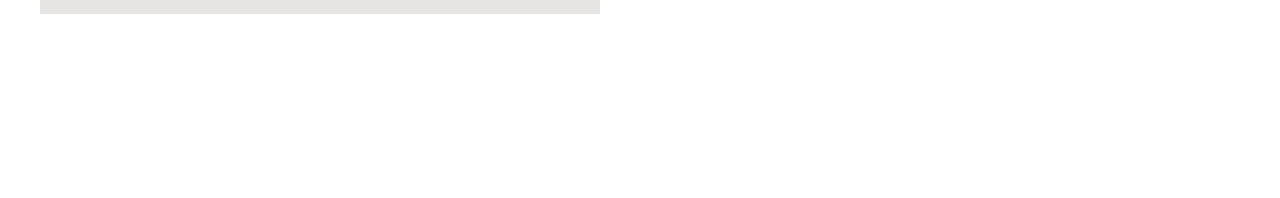
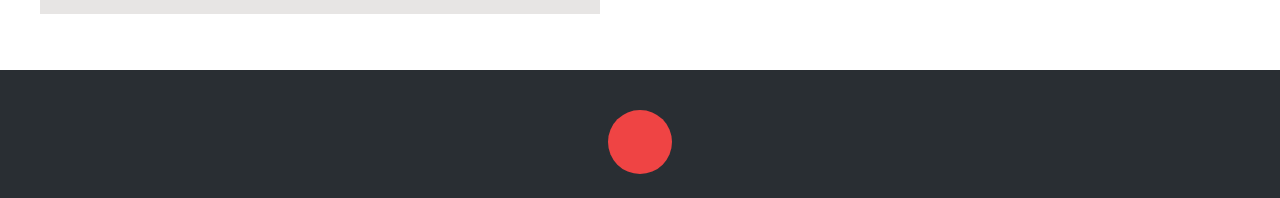
Before and after one commit to Rej327/ragavanna, a Next.js app: page / in a window 1280 px wide. Shown: the part 2599-2797 px from the top of the page. Before the commit the page ends 2613 px from the top, so only its background shows below. Built offline with nearby package versions, Linux system fonts and the light colour scheme; a web font is replaced by a local one.

Commit message:
Add Message

```diff
--- a/src/app/page.tsx
+++ b/src/app/page.tsx
@@ -1,6 +1,7 @@
 import Biography from "@/section/Biography";
 import Events from "@/section/Events";
 import Hero from "@/section/Hero";
+import Mssg from "@/section/Mssg";
 import Navbar from "@/section/Navbar";
 
 export default function Home() {
@@ -10,6 +11,7 @@
       <Hero />
       <Events />
       <Biography />
+      <Mssg />
     </main>
   );
 }
--- a/src/components/LatestEvent.tsx
+++ b/src/components/LatestEvent.tsx
@@ -2,7 +2,7 @@
 
 export default function LatestEvents() {
   return (
-    <div className="w-full bg-gray-900 px-4 py-8">
+    <div className="w-full bg-[#292e33] px-4 py-8">
       <h1 className=" text-white text-4xl md:text-7xl">Category Section</h1>
       {latestEvent.map((ltsEvent) => (
         <div className="md:flex px-2 my-4 py-8">
--- /dev/null
+++ b/src/components/Message.tsx
@@ -0,0 +1,20 @@
+import Smallcircle from "@/app/styleDiv/Smallcircle";
+
+export default function Message() {
+  return (
+    <div className="w-full bg-[#292e33]">
+      <div className="w-fit mx-auto py-10">
+        <Smallcircle />
+      </div>
+      <h1 className="text-7xl text-white text-center max-w-[42rem] tracking-wide mx-auto">
+        DJ Night is Your Best Choice For Luxury Destination Weddings, Private,
+        and Corporate Events
+      </h1>
+      <div className="w-fit mx-auto py-10">
+        <button className="text-2xl text-white tracking-wider border-2 py-2 px-6 cursor-pointer font-semibold hover:text-gray-900 hover:bg-white">
+          LEARN MORE
+        </button>
+      </div>
+    </div>
+  );
+}
--- /dev/null
+++ b/src/section/Mssg.tsx
@@ -0,0 +1,9 @@
+import Message from "@/components/Message";
+
+export default function Mssg() {
+  return (
+    <div className="mt-[77rem] sm:mt-[70rem] lg:mt-[64rem]">
+      <Message />
+    </div>
+  );
+}
```
